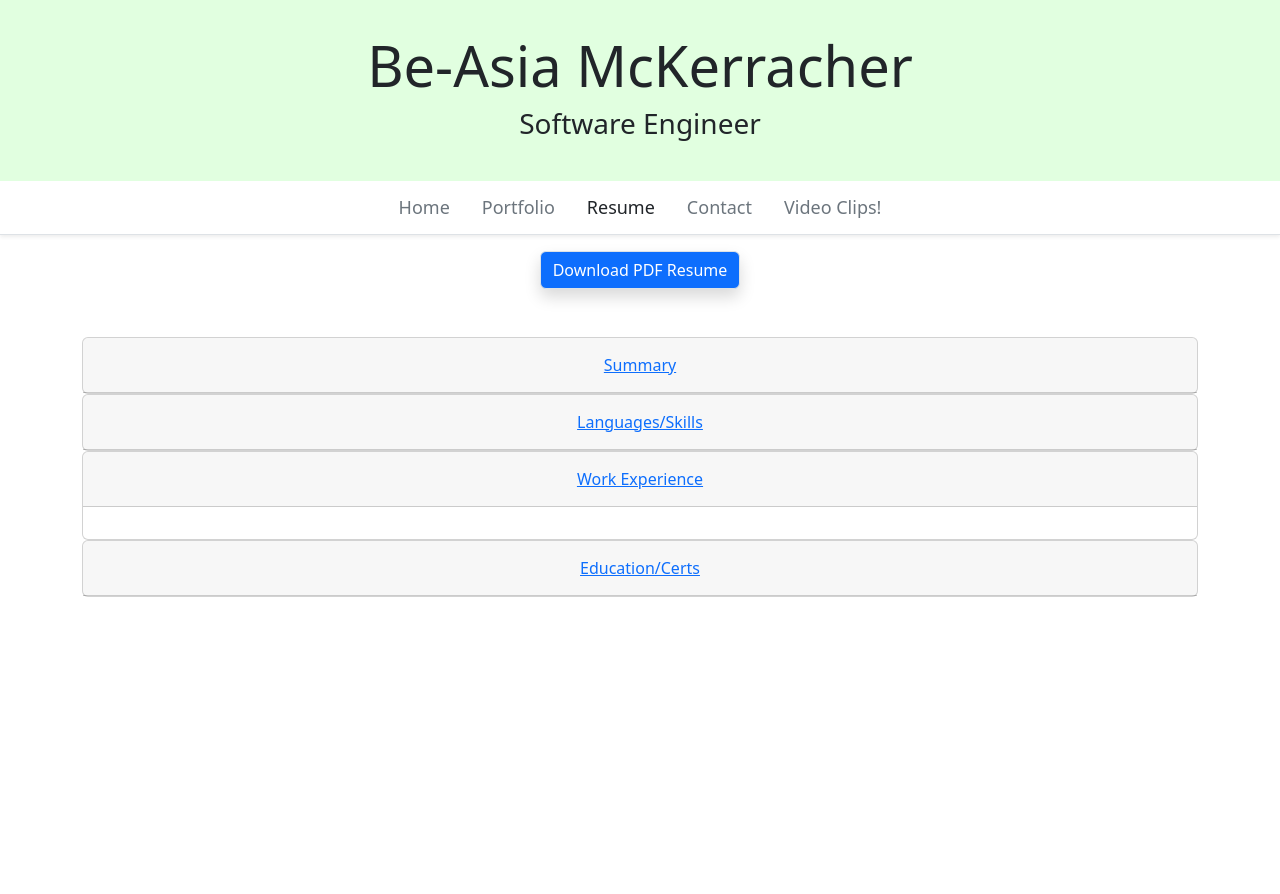
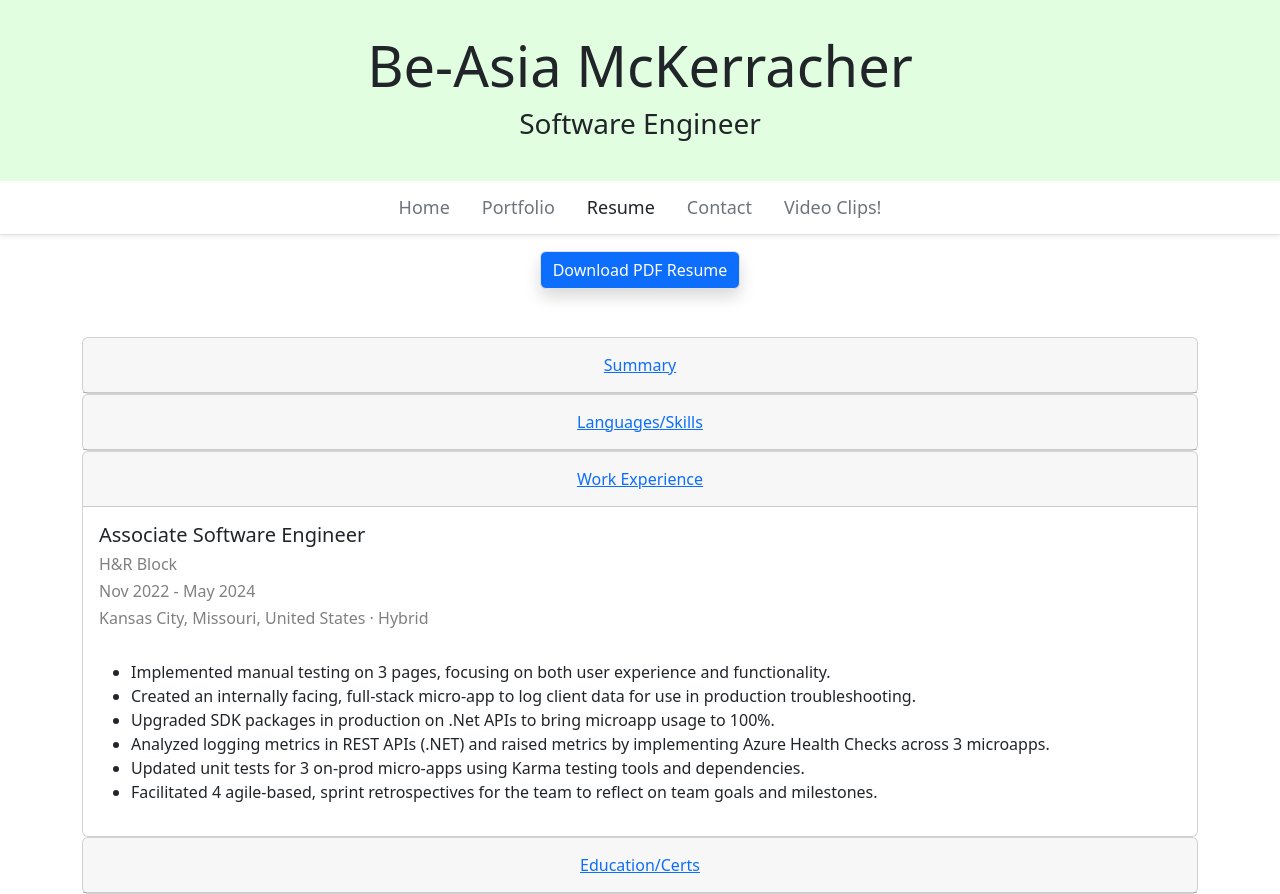
Before and after one commit to amerigirl/AngularPortfolioWebsite, an Angular app: page /resume in a window 1280 px wide. Both pictures are taken after a click on the button "Work Experience". Before the commit the page ends 800 px from the top, so only its background shows below. Built offline with nearby package versions, Linux system fonts and the light colour scheme.

Commit message:
started working on work experience section

```diff
--- a/src/app/resume/resume.component.css
+++ b/src/app/resume/resume.component.css
@@ -15,3 +15,7 @@
   text-align: left;
   margin-left: 5rem;
 }
+
+.sTitle{
+color: grey
+}
--- a/src/app/resume/resume.component.html
+++ b/src/app/resume/resume.component.html
@@ -6,13 +6,14 @@
   <accordion>
     <accordion-group heading="Summary">
       <p>
-        Associate Software Engineer with a pension for problem solving,
-        technical accuracy, and a love of agile development! Currently focused
-        on the Angular framework and front-end development while also gowing my
-        skills in backend architecture through SQL and the .Net framework. I'm
-        also a former educator for UMKC and tutor for Women’s+ Web Development
-        bootcamp through LaunchCode. The tech field is such a dynamic space, I
-        can't wait to see where it takes me :)
+        Hello! A quick blurg about me: I'm a Software Engineer with a pension
+        for problem solving, technical accuracy, and a love of agile
+        development! I'm currently focused on the Angular framework and
+        front-end development while also gowing my skills in backend
+        architecture through SQL and the .Net framework. I'm also a former
+        educator for UMKC and tutor for Women’s+ Web Development bootcamp
+        through LaunchCode. The tech field is such a dynamic space, I can't wait
+        to see where it takes me :)
       </p>
     </accordion-group>
 
@@ -41,7 +42,6 @@
               <li>VS Code</li>
               <li>Visual Studio</li>
             </ul>
-
           </div>
 
           <div class="collab col-md-3 mt-4">
@@ -57,10 +57,44 @@
       </div>
     </accordion-group>
 
+    <accordion-group heading="Work Experience">
+      <div style="text-align: left">
+        <h5>Associate Software Engineer</h5>
+        <div class="sTitle">
+          <h6>H&R Block</h6>
+          <h6>Nov 2022 - May 2024</h6>
+          <h6>Kansas City, Missouri, United States · Hybrid</h6>
+        </div>
 
-    <accordion-group heading="Work Experience">
+        <br />
+        <ul>
+          <li>
+            Implemented manual testing on 3 pages, focusing on both user
+            experience and functionality.
+          </li>
+          <li>
+            Created an internally facing, full-stack micro-app to log client
+            data for use in production troubleshooting.
+          </li>
 
-
+          <li>
+            Upgraded SDK packages in production on .Net APIs to bring microapp
+            usage to 100%.
+          </li>
+          <li>
+            Analyzed logging metrics in REST APIs (.NET) and raised metrics by
+            implementing Azure Health Checks across 3 microapps.
+          </li>
+          <li>
+            Updated unit tests for 3 on-prod micro-apps using Karma testing
+            tools and dependencies.
+          </li>
+          <li>
+            Facilitated 4 agile-based, sprint retrospectives for the team to
+            reflect on team goals and milestones.
+          </li>
+        </ul>
+      </div>
     </accordion-group>
 
     <accordion-group heading="Education/Certs"> </accordion-group>
```
Lines whose indentation alone changed are shown as unchanged.
